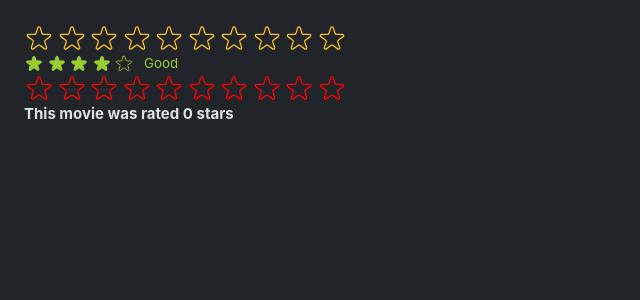
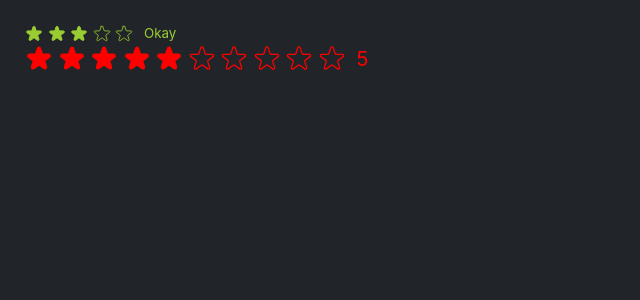
Before and after one commit to rvd2pwipwip/udemy-use-popcorn, a React (Vite) app: page / in a window 1280 px wide. Shown: the top 300 px of the page, without its empty margins (0-640 px from the left). Built offline with nearby package versions, Linux system fonts and the light colour scheme.

Commit message:
react PropTypes

```diff
--- a/package.json
+++ b/package.json
@@ -10,6 +10,7 @@
     "preview": "vite preview"
   },
   "dependencies": {
+    "prop-types": "^15.8.1",
     "react": "^19.2.4",
     "react-dom": "^19.2.4"
   },
--- a/src/StarRating.jsx
+++ b/src/StarRating.jsx
@@ -1,4 +1,5 @@
 import React from "react";
+import PropTypes from "prop-types";
 
 const containerStyle = {
   display: "flex",
@@ -12,6 +13,8 @@ const StarContainerStyle = {
   gap: "0.25rem",
 };
 
+const noop = () => {};
+
 const StarRating = ({
   maxRating = 5,
   color = "#fcc419",
@@ -19,7 +22,7 @@ const StarRating = ({
   className = "",
   messages = [],
   defaultRating = 0,
-  onSetRating,
+  onSetRating = noop,
 }) => {
   const [rating, setRating] = React.useState(defaultRating);
   const [tempRating, setTempRating] = React.useState(0);
@@ -59,6 +62,16 @@ const StarRating = ({
       </p>
     </div>
   );
+};
+
+StarRating.propTypes = {
+  maxRating: PropTypes.number,
+  defaultRating: PropTypes.number,
+  color: PropTypes.string,
+  size: PropTypes.number,
+  messages: PropTypes.array,
+  className: PropTypes.string,
+  onSetRating: PropTypes.func,
 };
 
 const Star = ({ onRate, full, onHoverIn, onHoverOut, color, size }) => {
@@ -105,24 +118,4 @@ const Star = ({ onRate, full, onHoverIn, onHoverOut, color, size }) => {
   );
 };
 
-const EmptyStar = ({ onRate }) => {
-  return (
-    <span style={starStyle} role="button" onClick={onRate}>
-      <svg
-        xmlns="http://www.w3.org/2000/svg"
-        fill="none"
-        viewBox="0 0 24 24"
-        stroke="#000"
-      >
-        <path
-          strokeLinecap="round"
-          strokeLinejoin="round"
-          strokeWidth="{2}"
-          d="M11.049 2.927c.3-.921 1.603-.921 1.902 0l1.519 4.674a1 1 0 00.95.69h4.915c.969 0 1.371 1.24.588 1.81l-3.976 2.888a1 1 0 00-.363 1.118l1.518 4.674c.3.922-.755 1.688-1.538 1.118l-3.976-2.888a1 1 0 00-1.176 0l-3.976 2.888c-.783.57-1.838-.197-1.538-1.118l1.518-4.674a1 1 0 00-.363-1.118l-3.976-2.888c-.784-.57-.38-1.81.588-1.81h4.914a1 1 0 00.951-.69l1.519-4.674z"
-        />
-      </svg>
-    </span>
-  );
-};
-
 export default StarRating;
--- /dev/null
+++ b/src/Test.jsx
@@ -0,0 +1,19 @@
+import React from "react";
+import StarRating from "./StarRating";
+
+const Test = () => {
+  const [movieRating, setMovieRating] = React.useState(0);
+  return (
+    <div>
+      <StarRating
+        color="red"
+        maxRating={10}
+        onSetRating={setMovieRating}
+        defaultRating={5}
+      />
+      {movieRating > 0 && <h2>This movie was rated {movieRating} stars</h2>}
+    </div>
+  );
+};
+
+export default Test;
--- a/src/main.jsx
+++ b/src/main.jsx
@@ -3,28 +3,19 @@ import { StrictMode } from "react";
 import { createRoot } from "react-dom/client";
 import App from "./App.jsx";
 import StarRating from "./StarRating";
-
-const Test = () => {
-  const [movieRating, setMovieRating] = React.useState(0);
-  return (
-    <div>
-      <StarRating color="red" maxRating={10} onSetRating={setMovieRating} />
-      <h2>This movie was rated {movieRating} stars</h2>
-    </div>
-  );
-};
+import Test from "./Test";
 
 createRoot(document.getElementById("root")).render(
   <StrictMode>
     {/* <App /> */}
-    <StarRating maxRating={10} />
+    <StarRating maxRating={"abc"} />
     <StarRating
       maxRating={5}
       size={2}
       color="yellowgreen"
       className="test"
       messages={["Terrible", "Bad", "Okay", "Good", "Amazing"]}
-      defaultRating={4}
+      defaultRating={3}
     />
     <Test />
   </StrictMode>,
```
Also changed, not shown: 1 other file (tests, documents, lock files or other folders).
